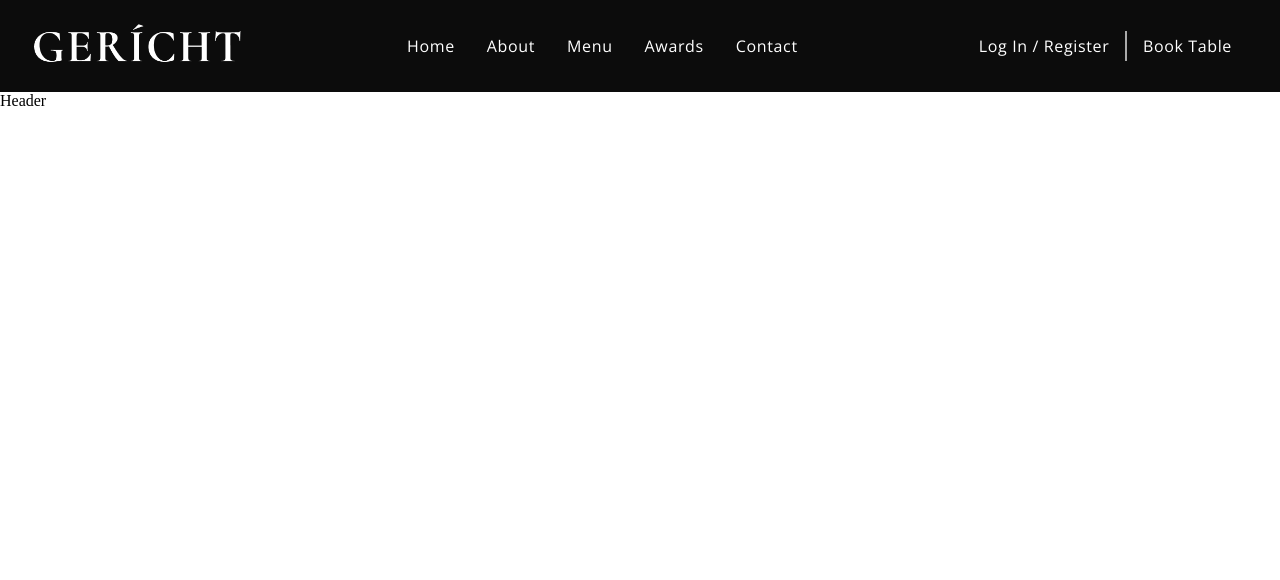
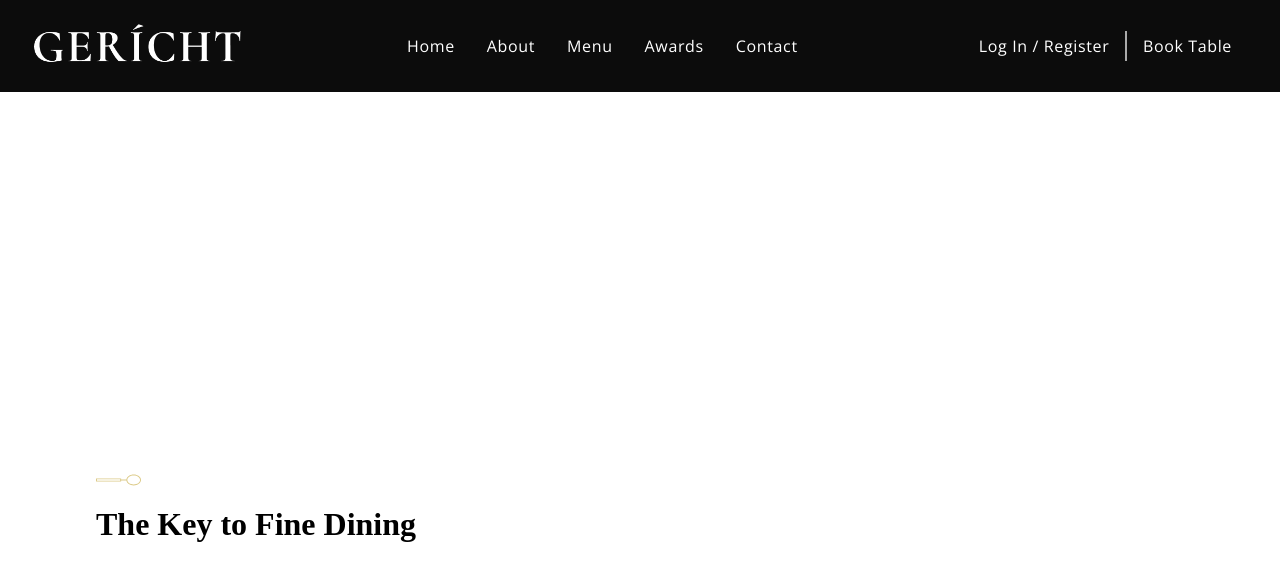
Before and after one commit to wichofly/gerich-restaurant, a React (Vite) app: page / in a window 1280 px wide. Shown: the top 580 px of the page. Built offline with nearby package versions, Linux system fonts and the light colour scheme; a web font is replaced by a local one.

Commit message:
feat: work done in subheading and header

```diff
--- a/src/components/SubHeading/SubHeading.jsx
+++ b/src/components/SubHeading/SubHeading.jsx
@@ -1,6 +1,9 @@
-const SubHeading = () => (
-  <div>
-    SubHeading
+import { images } from '../../constants';
+
+const SubHeading = ({ title }) => (
+  <div style={{ marginBottom: '1rem' }}>
+    <p className="p__cormorant">{title}</p>
+    <img src={images.spoon} alt="spoon" className="spoon__img" />
   </div>
 );
 
--- a/src/container/Header/Header.jsx
+++ b/src/container/Header/Header.jsx
@@ -1,9 +1,18 @@
+import { SubHeading } from '../../components';
+import { images } from '../../constants';
 
 import './Header.css';
 
 const Header = () => (
   <div>
-    Header
+    <div className="app__header app__wrapper section__padding" id="home">
+      <div className="app__wrapper_info">
+        <SubHeading title="Chase the new flavour" />
+        <h1 className="app__header-h1">The Key to Fine Dining</h1>
+      </div>
+
+      <div className="app__wrapper_img"></div>
+    </div>
   </div>
 );
 
```
